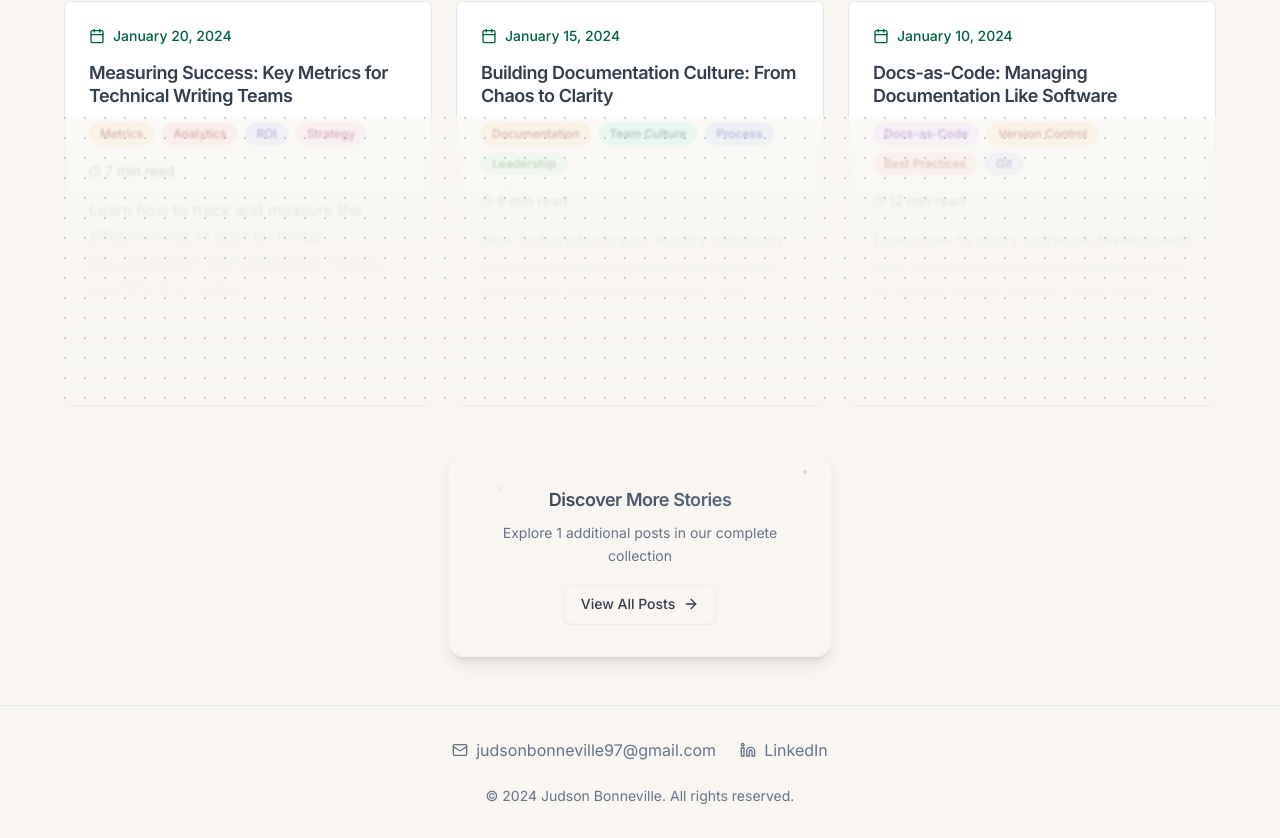
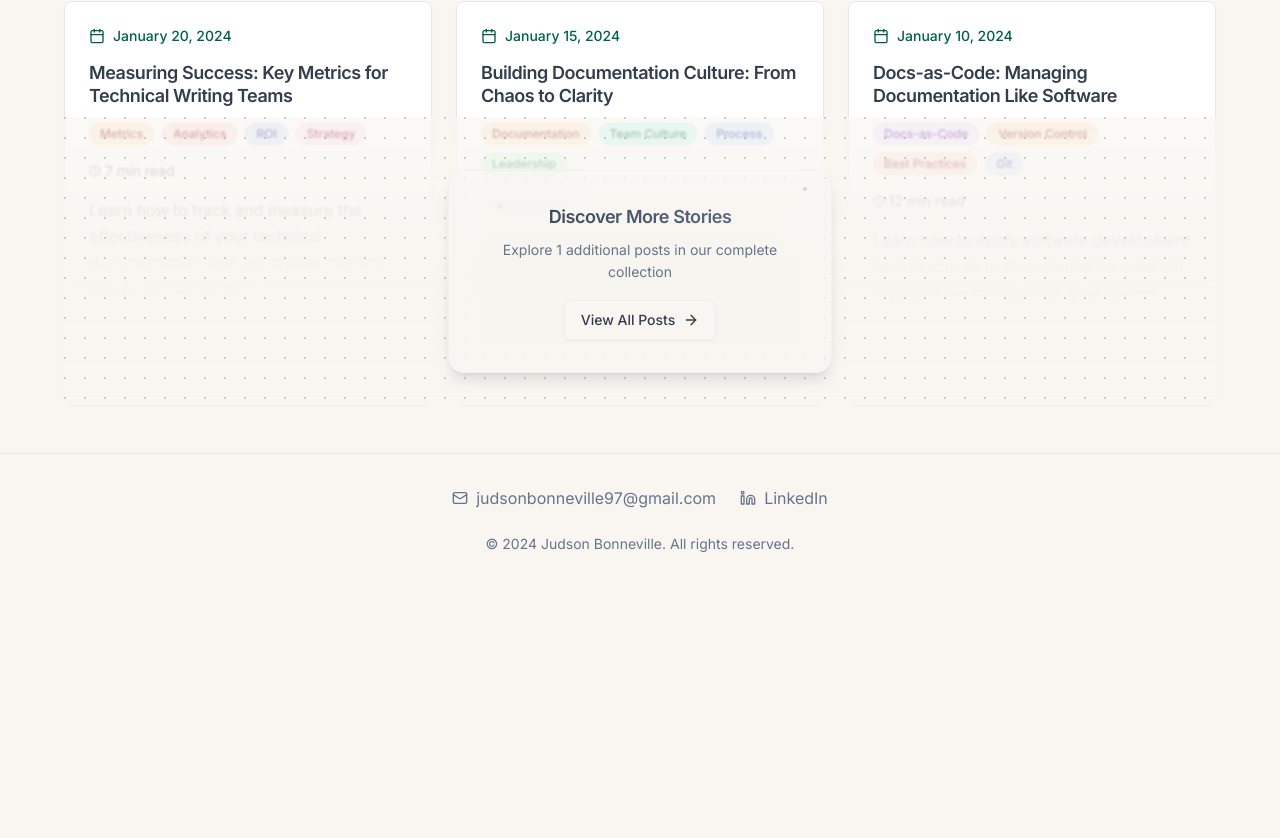
Before and after one commit to sirbonneville/docu-flow-blog, a React (Vite) app: page /posts in a window 1280 px wide. Shown: the part 977-1815 px from the top of the page. After the commit the page ends 1563 px from the top, so only its background shows below. Built offline with nearby package versions, Linux system fonts and the light colour scheme.

Commit message:
Fix: Layer "Discover More" card
Layer the "Discover More" card on top of the glassmorphism effect in the post grid.

```diff
--- a/src/components/PostGrid.tsx
+++ b/src/components/PostGrid.tsx
@@ -101,13 +101,9 @@ export const PostGrid = ({ posts, showSearch = true, title = "Recent Posts" }: P
                   color: 'hsl(var(--muted-foreground))'
                 }}
               />
-            </div>
-          )}
-        </div>
 
-        {/* Premium Glassmorphism "View More" Section */}
-        {shouldShowGlassEffect && (
-          <div className="relative z-10 mt-12 flex justify-center">
+              {/* Premium Glassmorphism "Discover More" Card - Layered on TOP */}
+              <div className="absolute inset-x-0 bottom-8 flex justify-center pointer-events-auto z-10">
                 <div className="group">
                   {/* Glassmorphism card with hover animations */}
                   <div className="relative overflow-hidden rounded-2xl border border-border/30
@@ -175,7 +171,9 @@ export const PostGrid = ({ posts, showSearch = true, title = "Recent Posts" }: P
                   </div>
                 </div>
               </div>
+            </div>
           )}
+        </div>
 
         {filteredPosts.length === 0 && searchQuery && (
           <div className="text-center py-6">
```
Lines whose indentation alone changed are shown as unchanged.
